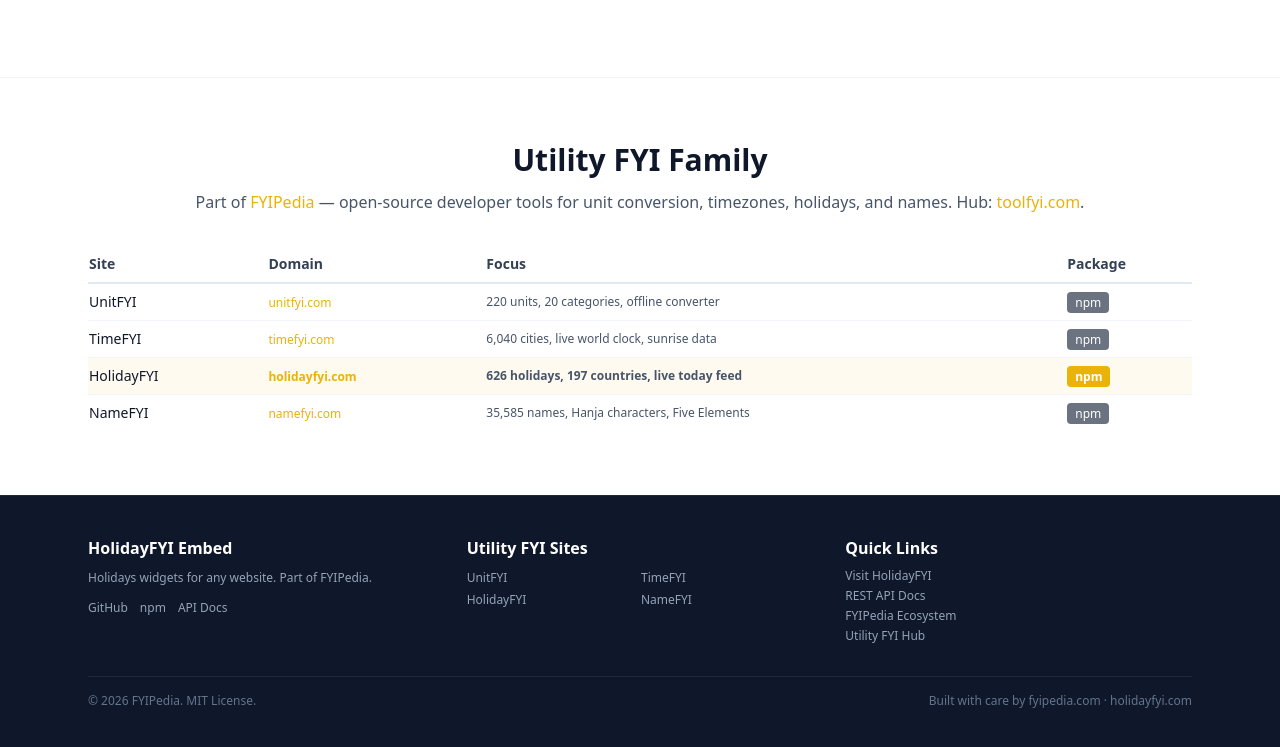
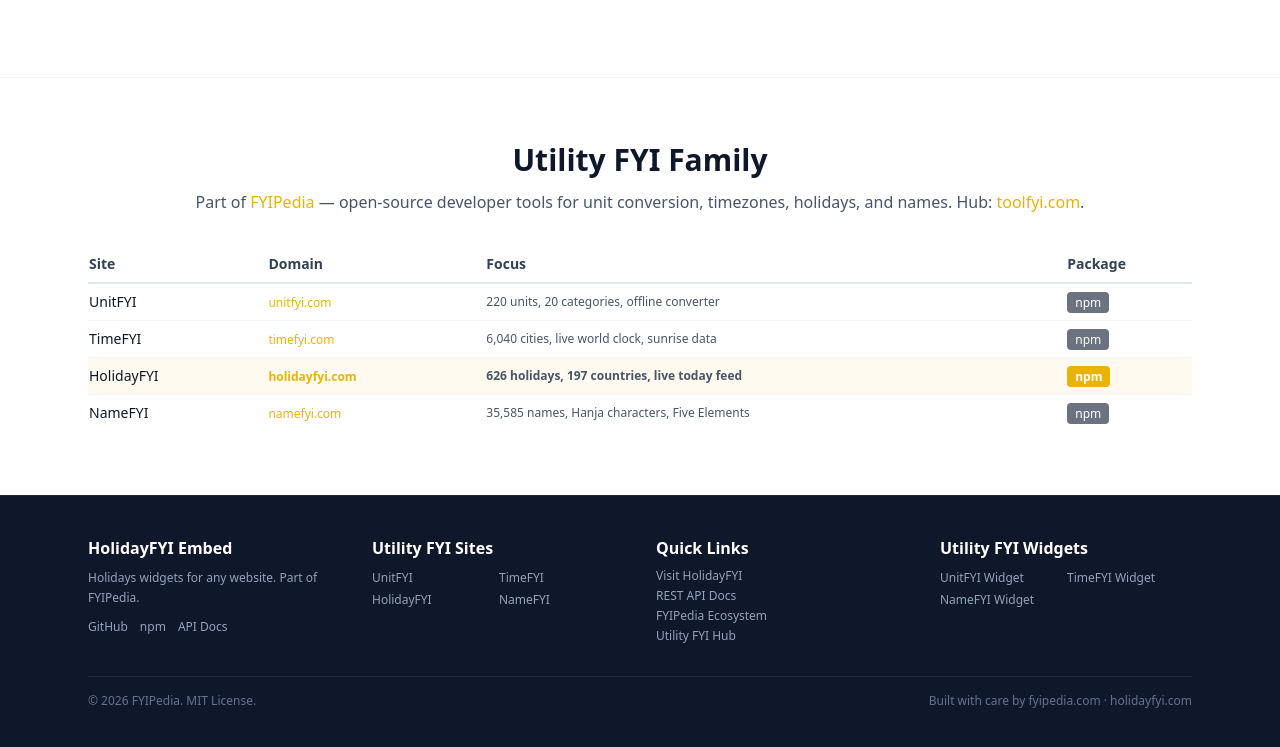
Before and after one commit to fyipedia/holidayfyi-embed, a website: page docs/index.html in a window 1280 px wide. Shown: the part 3627-4374 px from the top of the page. Drawn offline with nearby package versions, Linux system fonts and the light colour scheme; a script that the page names is missing.

Commit message:
feat: add family widget cross-links in footer for SEO link equity

```diff
--- a/docs/index.html
+++ b/docs/index.html
@@ -379,7 +379,7 @@
   <!-- FOOTER -->
   <footer class="bg-slate-900 dark:bg-slate-950 text-slate-300 py-10 border-t border-slate-800">
     <div class="max-w-6xl mx-auto px-4 sm:px-6">
-      <div class="grid sm:grid-cols-3 gap-8 mb-8">
+      <div class="grid sm:grid-cols-4 gap-8 mb-8">
         <div>
           <h4 class="font-bold text-white mb-2">HolidayFYI Embed</h4>
           <p class="text-xs text-slate-400 leading-relaxed mb-3">Holidays widgets for any website. Part of <a href="https://fyipedia.com" class="hover:text-white" target="_blank" rel="noopener">FYIPedia</a>.</p>
@@ -407,6 +407,14 @@
             <li><a href="https://toolfyi.com" target="_blank" rel="noopener" class="text-slate-400 hover:text-white">Utility FYI Hub</a></li>
           </ul>
         </div>
+              <div>
+          <h4 class="font-bold text-white mb-2">Utility FYI Widgets</h4>
+          <div class="grid grid-cols-2 gap-0.5 text-xs">
+            <a href="https://widget.unitfyi.com" target="_blank" rel="noopener" class="text-slate-400 hover:text-white py-0.5">UnitFYI Widget</a>
+            <a href="https://widget.timefyi.com" target="_blank" rel="noopener" class="text-slate-400 hover:text-white py-0.5">TimeFYI Widget</a>
+            <a href="https://widget.namefyi.com" target="_blank" rel="noopener" class="text-slate-400 hover:text-white py-0.5">NameFYI Widget</a>
+          </div>
+        </div>
       </div>
       <div class="border-t border-slate-800 pt-4 flex flex-col sm:flex-row justify-between gap-2 text-xs text-slate-500">
         <span>&copy; <span x-text="new Date().getFullYear()"></span> FYIPedia. MIT License.</span>
```
